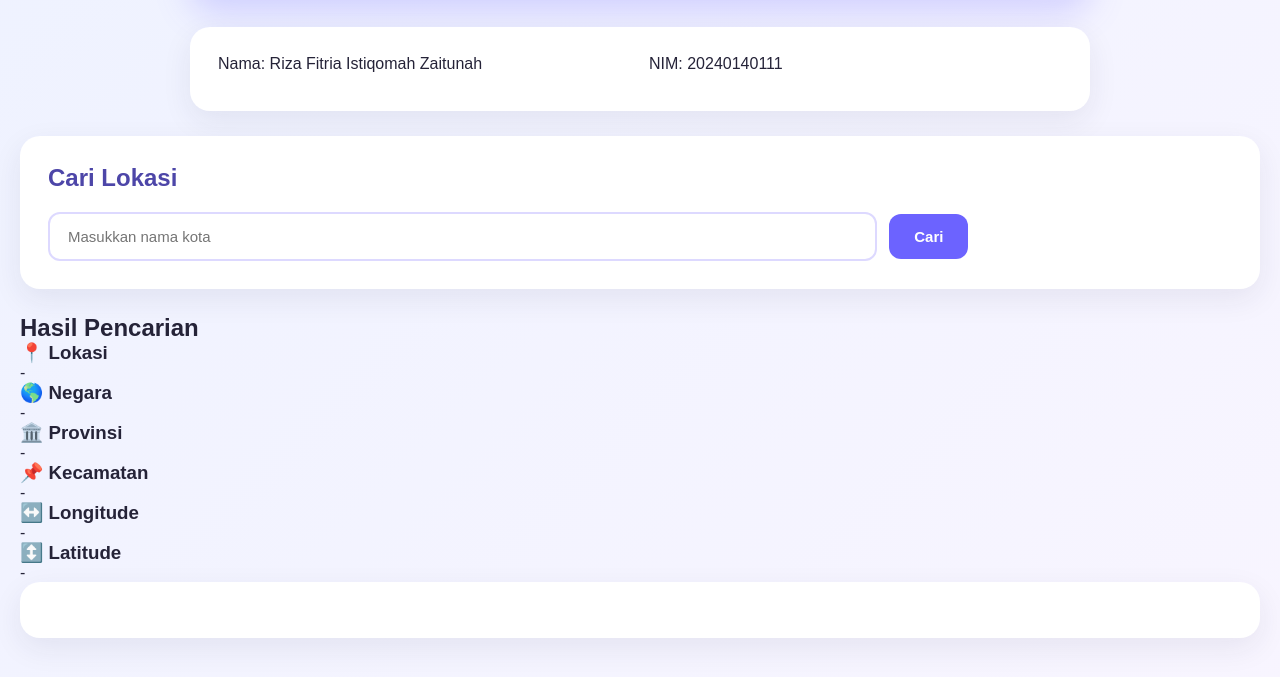
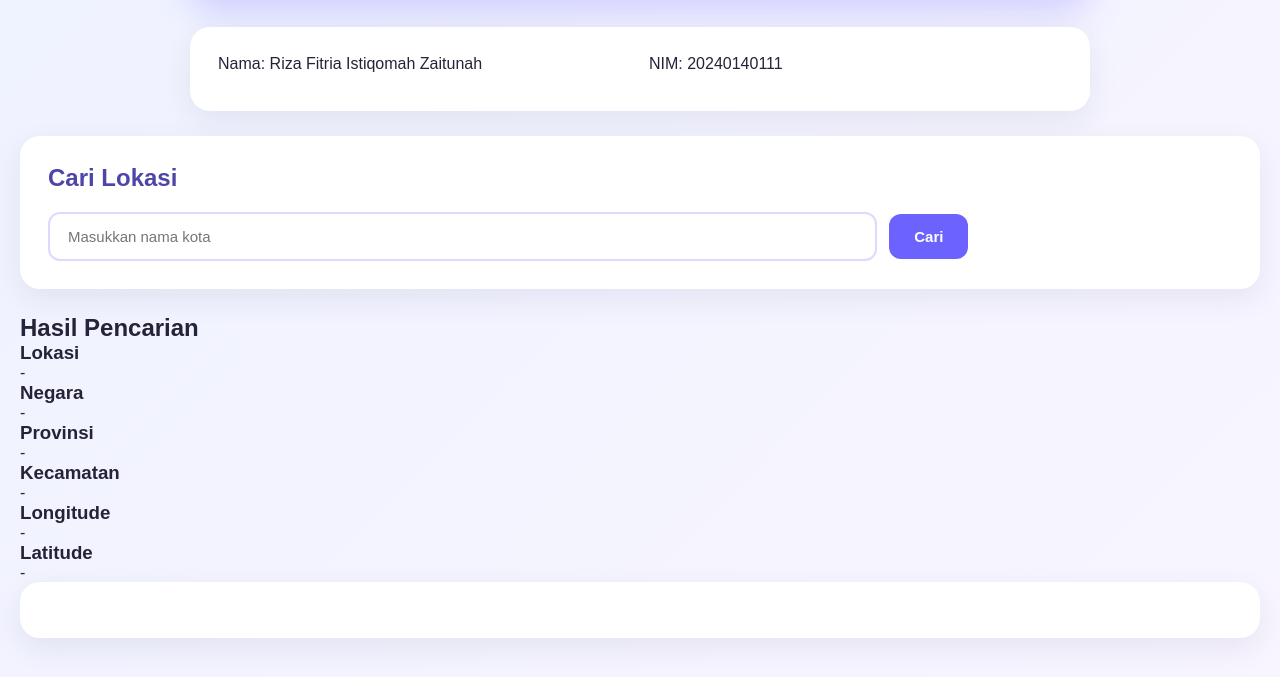
Before and after one commit to anneisza/111_WeatherAPI, a website: page public/index.html in a window 1280 px wide. Shown: the part 183-860 px from the top of the page. Drawn offline with Linux system fonts and the light colour scheme.

Commit message:
style update

```diff
--- a/public/index.html
+++ b/public/index.html
@@ -37,32 +37,32 @@
             <h2>Hasil Pencarian</h2>
 
             <div>
-                <h3>📍 Lokasi</h3>
+                <h3>Lokasi</h3>
                 <p id="lokasi">-</p>
             </div>
 
             <div>
-                <h3>🌎 Negara</h3>
+                <h3>Negara</h3>
                 <p id="negara">-</p>
             </div>
 
             <div>
-                <h3>🏛️ Provinsi</h3>
+                <h3>Provinsi</h3>
                 <p id="provinsi">-</p>
             </div>
 
             <div>
-                <h3>📌 Kecamatan</h3>
+                <h3>Kecamatan</h3>
                 <p id="kecamatan">-</p>
             </div>
 
             <div>
-                <h3>↔️ Longitude</h3>
+                <h3>Longitude</h3>
                 <p id="longitude">-</p>
             </div>
 
             <div>
-                <h3>↕️ Latitude</h3>
+                <h3>Latitude</h3>
                 <p id="latitude">-</p>
             </div>
     <section>
```
